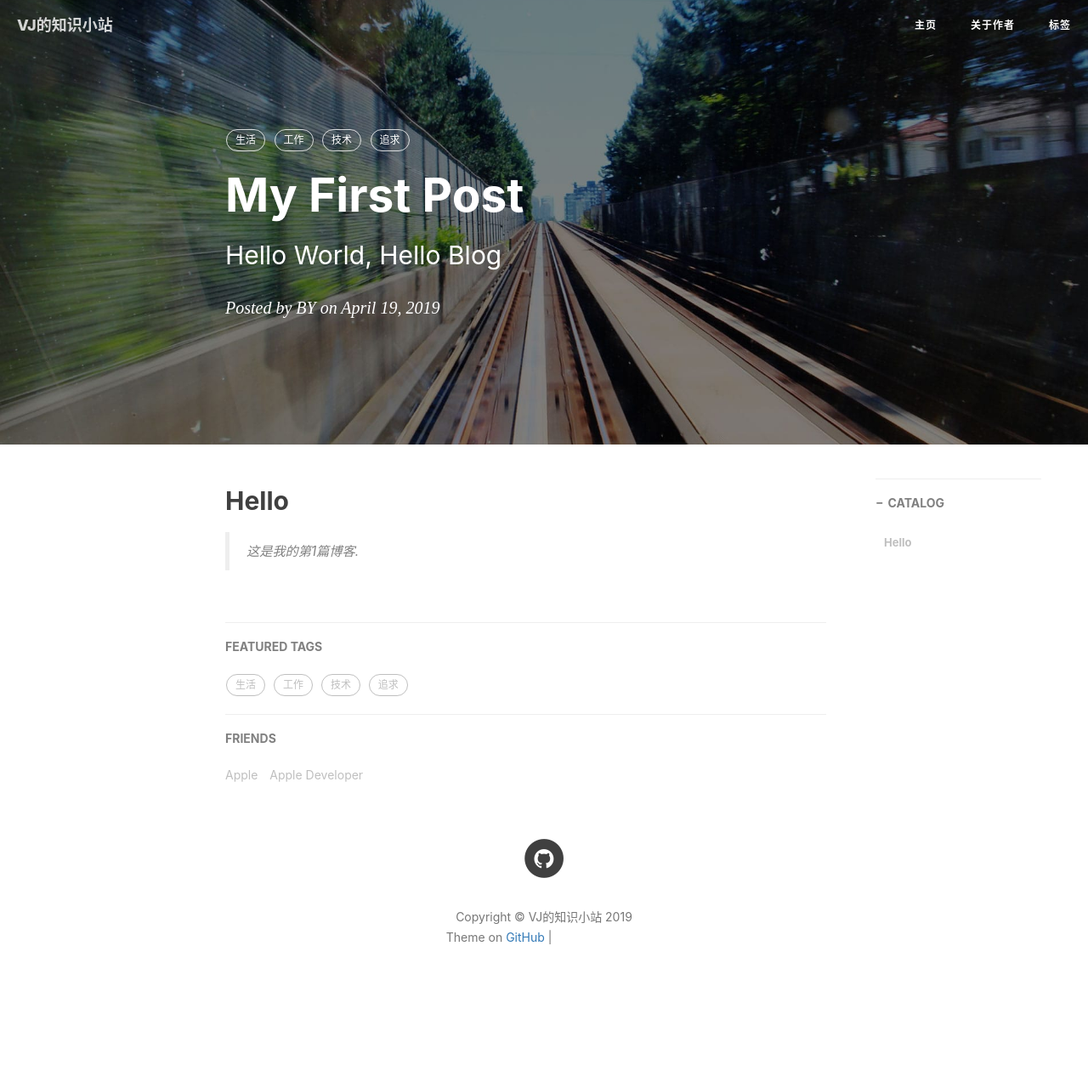
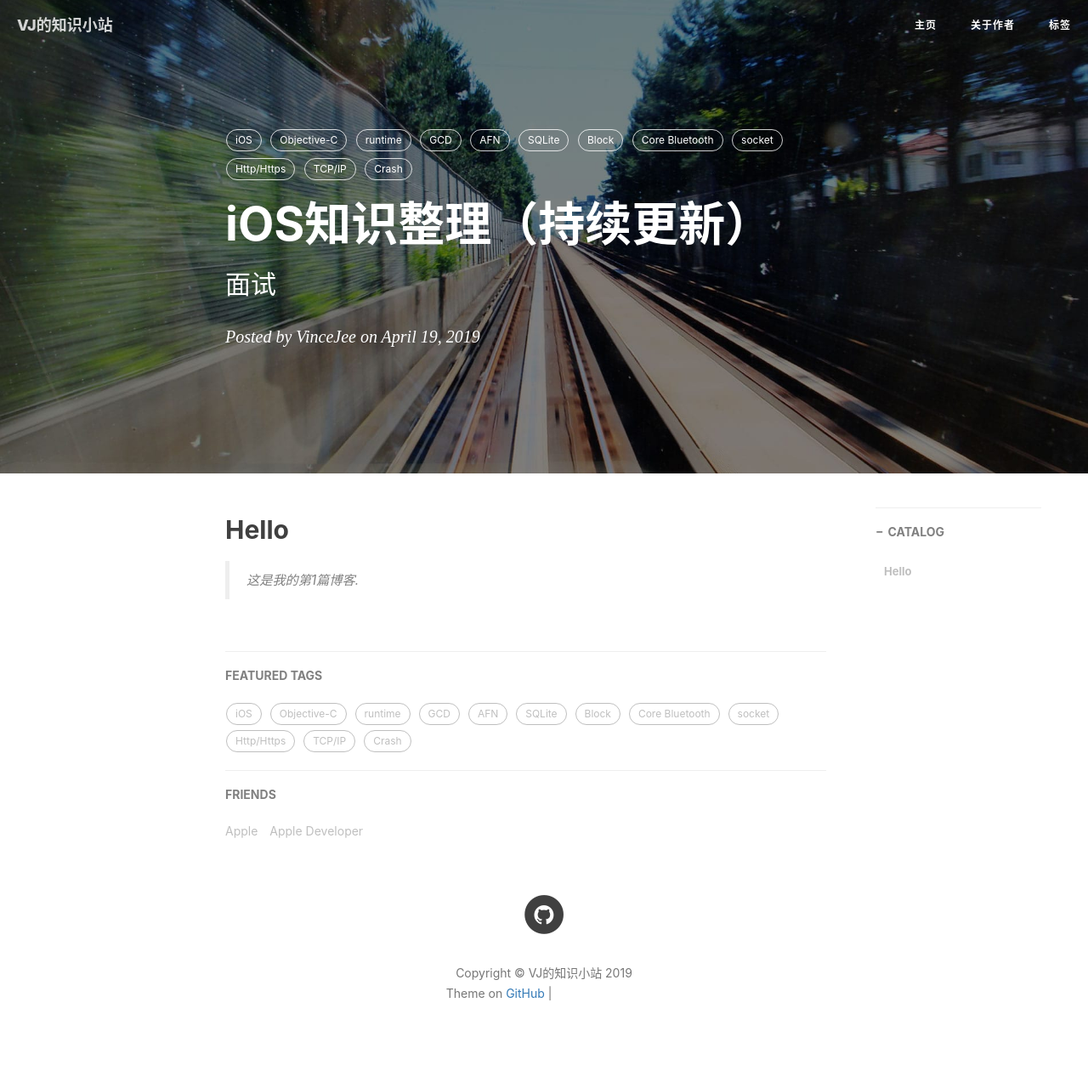
Before and after one commit to VinceJee/VinceJee.github.io, a Jekyll site: the page built from _posts/2019-04-19-iOS面试知识整理.md, in a window 1280 px wide. Shown: the whole page at 85% size. Built offline with Jekyll 4.4.1, drawn with Linux system fonts in a browser that asks for light colours; nearby versions of some CDN libraries; comment, search, counter and statistics services are not loaded; before the commit the page ends 1207 px from its top, so only the background shows below that; grey boxes are pictures that could not be loaded.

Commit message:
添加博客内容

```diff
--- a/_posts/2019-04-19-iOS面试知识整理.md
+++ b/_posts/2019-04-19-iOS面试知识整理.md
@@ -1,16 +1,24 @@
 ---
 layout:     post                    # 使用的布局（不需要改）
-title:      My First Post               # 标题
-subtitle:   Hello World, Hello Blog #副标题
+title:      iOS知识整理（持续更新）               # 标题
+subtitle:   面试						 #副标题
 date:       2019-04-19              # 时间
-author:     BY                      # 作者
+author:     VinceJee                      # 作者
 header-img: img/post-bg-2015.jpg    #这篇文章标题背景图片
 catalog: true                       # 是否归档
 tags:                               #标签
-    - 生活
-    - 工作
-    - 技术
-    - 追求
+    - iOS
+    - Objective-C
+    - runtime
+    - GCD
+    - AFN
+    - SQLite
+    - Block
+    - Core Bluetooth
+    - socket
+    - Http/Https
+    - TCP/IP
+    - Crash
 ---
 
 ## Hello
```
